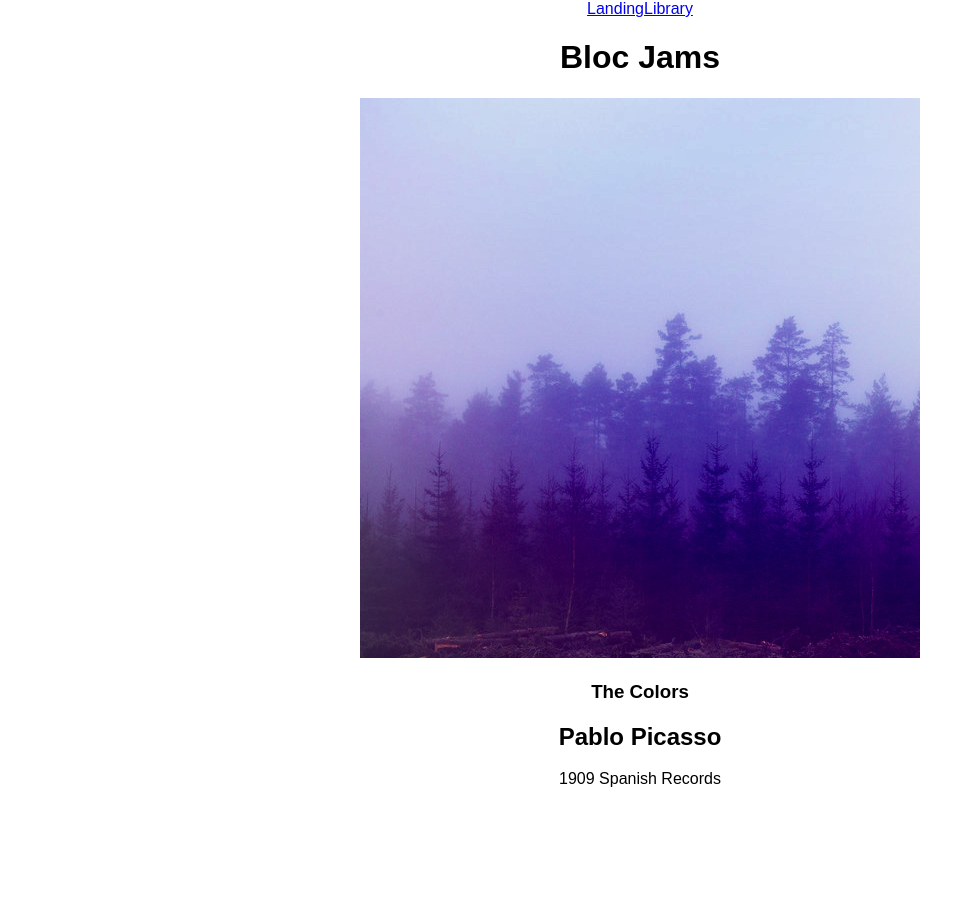
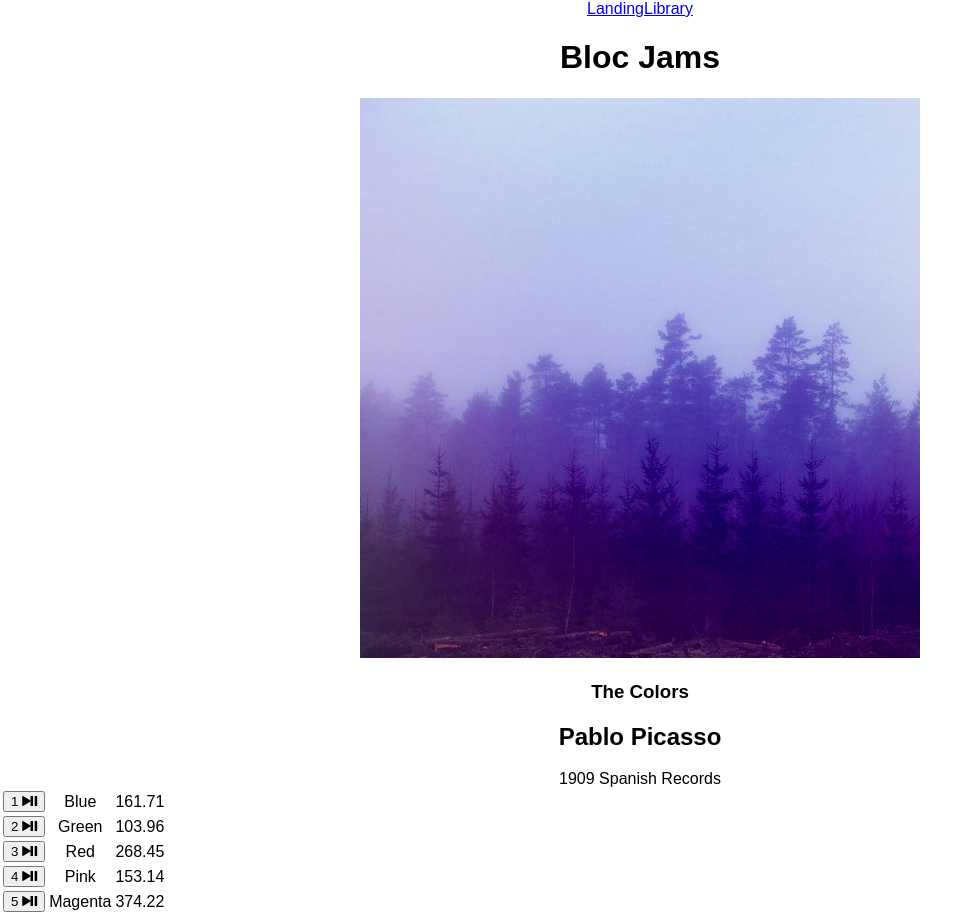
Before and after one commit to cheneyshreve/bloc-jams-react, a React (Create React App) app: page /album/the-colors in a window 1280 px wide. Shown: the whole page, without its empty margins (0-980 px from the left). Before the commit the page ends 800 px from the top, so only its background shows below. Built offline with nearby package versions, Linux system fonts and the light colour scheme.

Commit message:
assignment_06 completed

```diff
--- a/public/index.html
+++ b/public/index.html
@@ -10,6 +10,7 @@
     -->
     <link rel="manifest" href="%PUBLIC_URL%/manifest.json">
     <link rel="shortcut icon" href="%PUBLIC_URL%/favicon.ico">
+    <link rel="stylesheet" type="text/css" href="http://code.ionicframework.com/ionicons/2.0.1/css/ionicons.min.css" />
     <!--
       Notice the use of %PUBLIC_URL% in the tags above.
       It will be replaced with the URL of the `public` folder during the build.
--- a/src/components/Album.js
+++ b/src/components/Album.js
@@ -1,4 +1,5 @@
 import React, { Component } from 'react';
+import { Link } from 'react-router-dom';
 import albumData from './../data/albums';
 
  class Album extends Component {
@@ -32,6 +33,21 @@ import albumData from './../data/albums';
         <col id="song-duration-column" />
         </colgroup>
         <tbody>
+        {
+          this.state.album.songs.map ( (song, index) =>
+          <tr>
+            <td>
+            <button>
+              <span className="song-number">{index + 1} </span>
+              <span className="ion-play"></span>
+              <span className="ion-pause"></span>
+            </button>
+            </td>
+            <td>{song.title}</td>
+            <td>{song.duration}</td>
+          </tr>
+          )
+        }
         </tbody>
         </table>
     </section>
```
